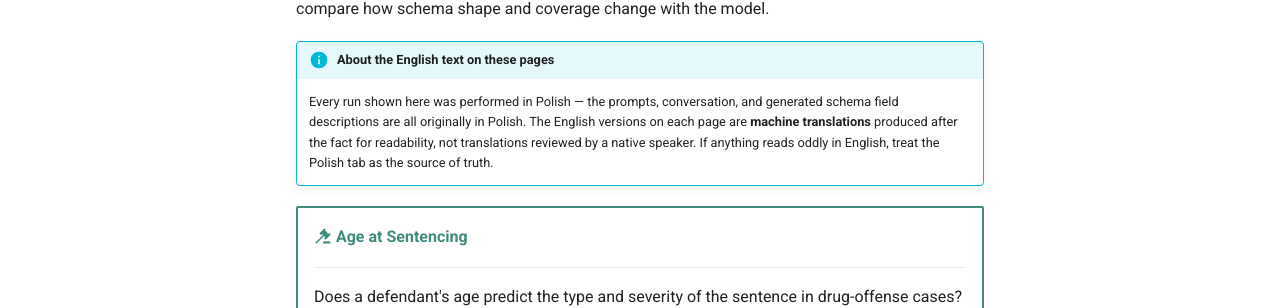
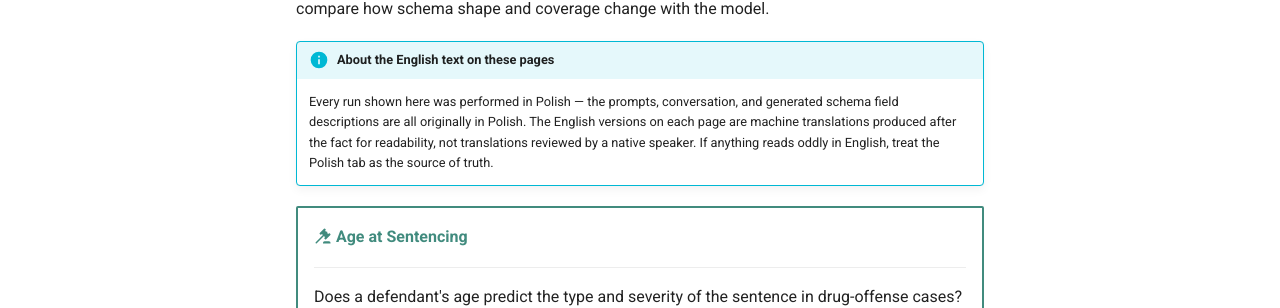
Before and after one commit to pwr-ai/schematize, an MkDocs documentation site: the page built from docs/examples/index.md, in a window 1280 px wide and 1253 px high. Shown: the part 445-753 px from the top of the window. Built offline with MkDocs 1.6.1 and Material for MkDocs 9.7.7, drawn with Linux system fonts in a browser that asks for light colours; comment, search, counter and statistics services are not loaded.

```diff
--- a/docs/examples/index.md
+++ b/docs/examples/index.md
@@ -8,8 +8,8 @@ Each case below is a real, unedited pipeline run against a real research questio
 
 !!! info "About the English text on these pages"
     Every run shown here was performed in Polish — the prompts, conversation, and generated schema
-    field descriptions are all originally in Polish. The English versions on each page are **machine
-    translations** produced after the fact for readability, not translations reviewed by a native
+    field descriptions are all originally in Polish. The English versions on each page are machine
+    translations produced after the fact for readability, not translations reviewed by a native
     speaker. If anything reads oddly in English, treat the Polish tab as the source of truth.
 
 <div class="grid cards case-cards" markdown>
```
Also changed, not shown: docs/examples/age.md (+2 -2 lines), docs/examples/medical_errors.md (+2 -2 lines), docs/examples/personal_rights.md (+2 -2 lines), 1 other file.
